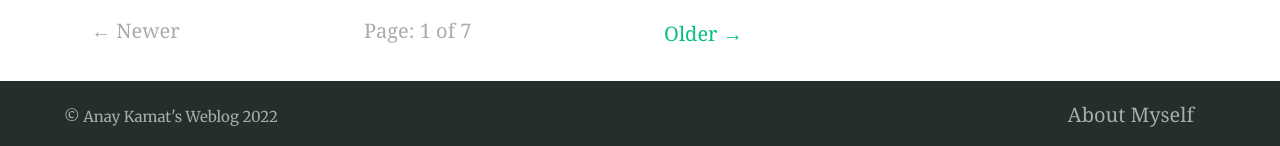
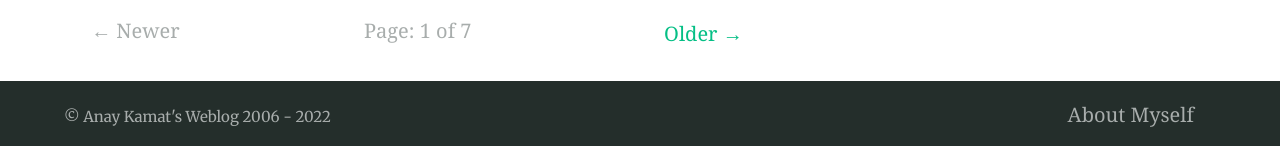
Before and after one commit to kamatanay/kamatanay.github.io, a Jekyll site: the page built from index.html, in a window 1280 px wide and 900 px high, scrolled down 3867 px. Shown: the part 751-897 px from the top of the window. Built offline with Jekyll 4.4.1, drawn with Linux system fonts in a browser that asks for light colours; the list of posts is cut into pages by our own code.

Commit message:
Includes the start year in the copyright note

```diff
--- a/_includes/site-footer.html
+++ b/_includes/site-footer.html
@@ -1,7 +1,7 @@
 <footer class="footer">
   <div class="container">
     <div class="copyright  typeset">
-      <small class="small">&copy; {{ site.title }} {{ site.time | date: '%Y' }}</small>
+      <small class="small">&copy; {{ site.title }} 2006 - {{ site.time | date: '%Y' }}</small>
     </div>
 
     {% include nav-footer.html %}
```
